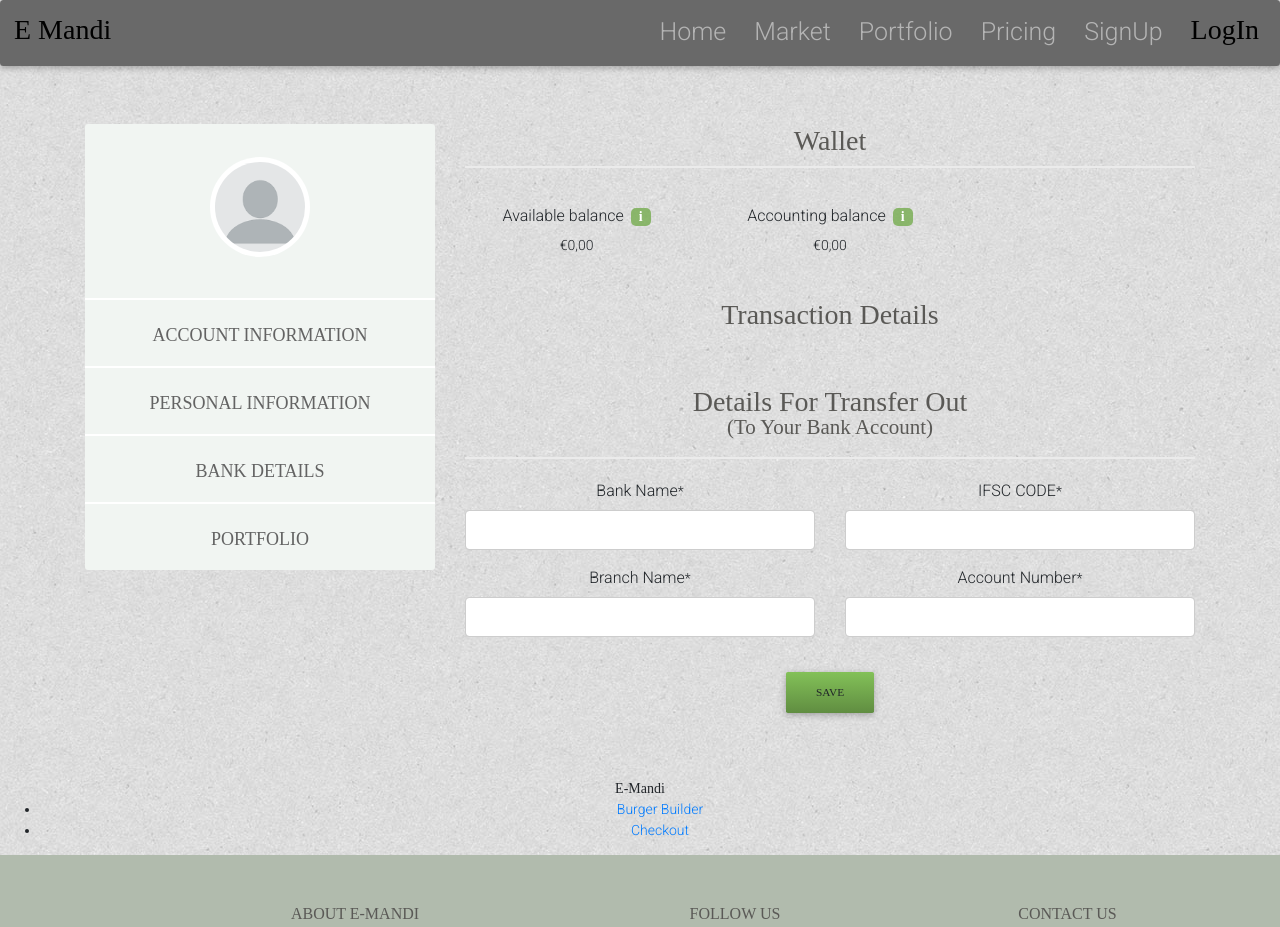
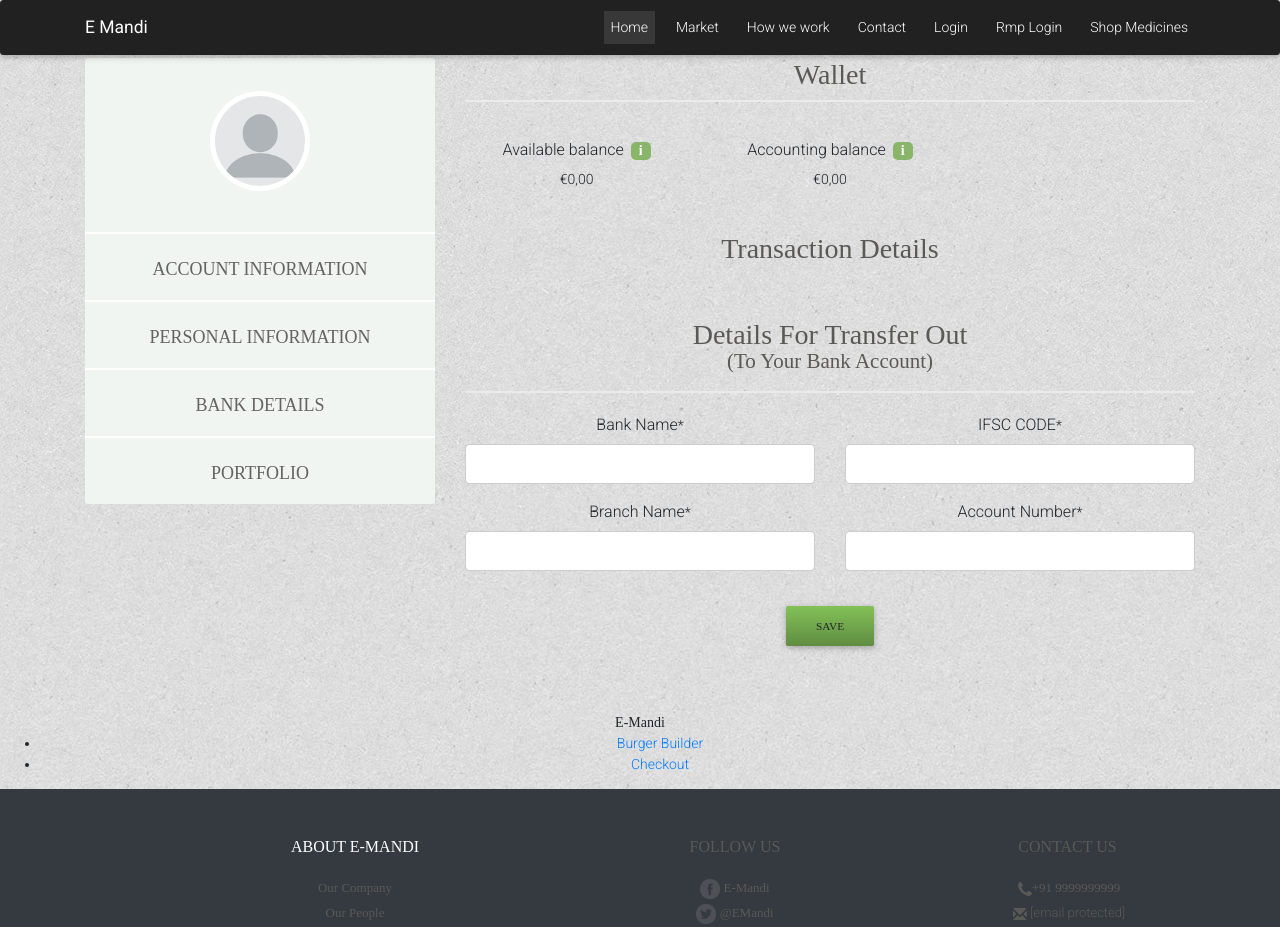
Before and after one commit to amanpro30/E-Mandi_ReactApp, a React app: page /bank in a window 1280 px wide. Shown: the top 927 px of the page. Built offline with nearby package versions, Linux system fonts and the light colour scheme; no server answers; a web font is replaced by a local one; what react-async-script-loader, react-stockcharts would draw is missing.

Commit message:
Improved NavBar and Footer

```diff
--- a/src/components/Marketplace/MarketPlace.js
+++ b/src/components/Marketplace/MarketPlace.js
@@ -81,6 +81,7 @@ class MarketPlace extends Component {
     return (
       <Aux>
         <Layout>
+          <br /><br /><br /><br />
           {/* ########################################################################################################                    */}
           <div class="content">
             <div class="row">
--- a/src/components/Navigation/Footer/Footer.js
+++ b/src/components/Navigation/Footer/Footer.js
@@ -12,12 +12,12 @@ import phone from "../../../assets/logos/phone_icon-d27d3ccfa4eebf5fa5c7419e3def
 import mail from "../../../assets/logos/mail_icon-4260a55e62b163f2a269cbac2b5f77089abcede1089547cc928bab6785c6902d.svg";
 const Footer = () => {
   return (
-    <footer className={classes.footer}>
-      <div className="footer-row-top">
+    <footer class="fixed-bottam" className={classes.footer} style={{backgroundColor:'#343a40'}}>
+      <div className="footer-row-top" style={{backgroundColor:'#343a40' ,color:'#fff'}}>
         <div className="container">
           <div className="row">
             <div className="col-xs-6 col-md-4 offset-md-1">
-              <h4 className="list-title">About E-Mandi </h4>
+              <h4 className="list-title" style={{color:'#fff'}} >About E-Mandi </h4>
               <ul className="list-unstyled">
                 <li>
                   <a  href="/company">
@@ -120,6 +120,16 @@ const Footer = () => {
         </div>
       </div>
     </footer>
+  //   <footer class="navbar navbar-expand-sm navbar-dark bg-dark text-center p-4 navbar-bottom w-100" style={{position:"relative",bottom:"0", color:'black'}}>
+  //   <div class="container">
+  //     <div class="row">
+  //       <div class="col">
+  //         <p>Copyright ©
+  //           <span id="year">2019</span> Smart HealthCare</p>
+  //       </div>
+  //     </div>
+  //   </div>
+  // </footer>
   );
 };
 
--- a/src/components/Navigation/Toolbar/Toolbar.js
+++ b/src/components/Navigation/Toolbar/Toolbar.js
@@ -14,7 +14,7 @@ const toolbar = props => {
   return (
     <Aux>
       <div>
-      <Navbar style={style1} variant="dark" >
+      {/* <Navbar style={style1} variant="dark" >
         <Navbar.Brand style={{ fontSize: "30px", color:'black' }} href="/">
           <h2 style={{color:'black'}}>E Mandi</h2>
         </Navbar.Brand>
@@ -38,7 +38,44 @@ const toolbar = props => {
             <Nav.Link href="/login"><h2 style={{color:'black'}}>LogIn</h2></Nav.Link>
           )}
         </Nav>
-      </Navbar>
+      </Navbar> */}
+      <nav class="navbar navbar-expand-sm navbar-dark bg-dark fixed-top" style={{height:"55px"}}>
+    <div class="container">
+      <a href="/" class="navbar-brand"><b>E Mandi</b></a>
+      <button class="navbar-toggler" data-toggle="collapse" data-target="#navbarCollapse">
+        <span class="navbar-toggler-icon"></span>
+      </button>
+      <div class="collapse navbar-collapse" id="navbarCollapse">
+        <ul class="navbar-nav ml-auto">
+          <li class="nav-item active">
+            <a href="/" class="nav-link">Home</a>
+          </li>
+          <li class="nav-item">
+            <a class="nav-link" href="/marketplace">Market</a>
+          </li>
+          <li class="nav-item">
+            <a href="/how_we_work/" class="nav-link">How we work</a>
+          </li>
+          <li class="nav-item">
+            <a href="/contact/" class="nav-link">Contact</a>
+          </li>
+
+
+          <li class="nav-item">
+            <a href="/login/" class="nav-link">Login</a>
+          </li>
+           <li class="nav-item">
+            <a href="/rmp/login/" class="nav-link">Rmp Login</a>
+          </li>
+
+
+          <li class="nav-item">
+            <a href="/shoponline/" class="nav-link">Shop Medicines</a>
+          </li>
+        </ul>
+      </div>
+    </div>
+  </nav>
       </div>
     </Aux>
   );
```
